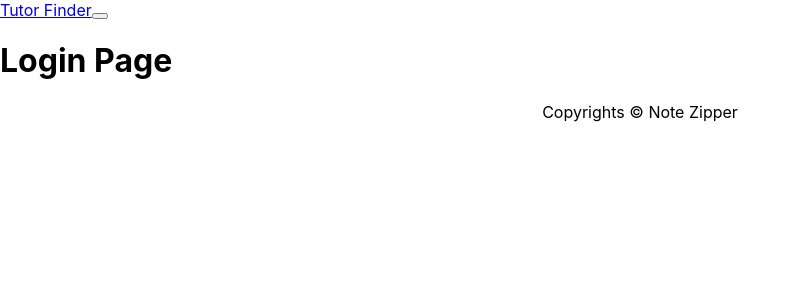
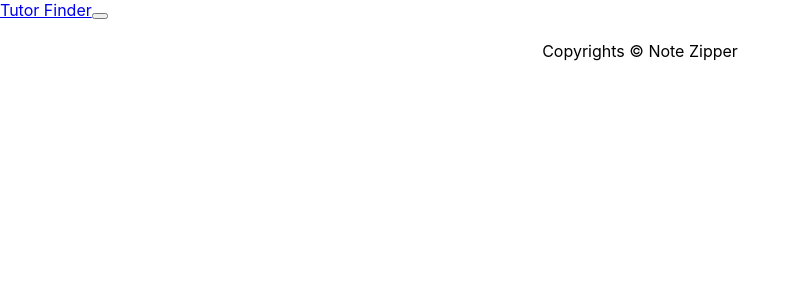
Before and after one commit to jashpal37/TutorFinder, a React (Create React App) app in the folder frontend/: page /login in a window 1280 px wide. Shown: the top 300 px of the page, without its empty margins (0-799 px from the left). Built offline with nearby package versions, Linux system fonts and the light colour scheme; the HTML template or start-up script is replaced by a standard one.

Commit message:
login and signup page frontend

```diff
--- a/frontend/src/components/Login.jsx
+++ b/frontend/src/components/Login.jsx
@@ -3,7 +3,7 @@ import React from 'react'
 export const Login = () => {
   return (
     <>
-        <h1>Login Page</h1>
+        <h1></h1>
     </>
   )
 }
```
